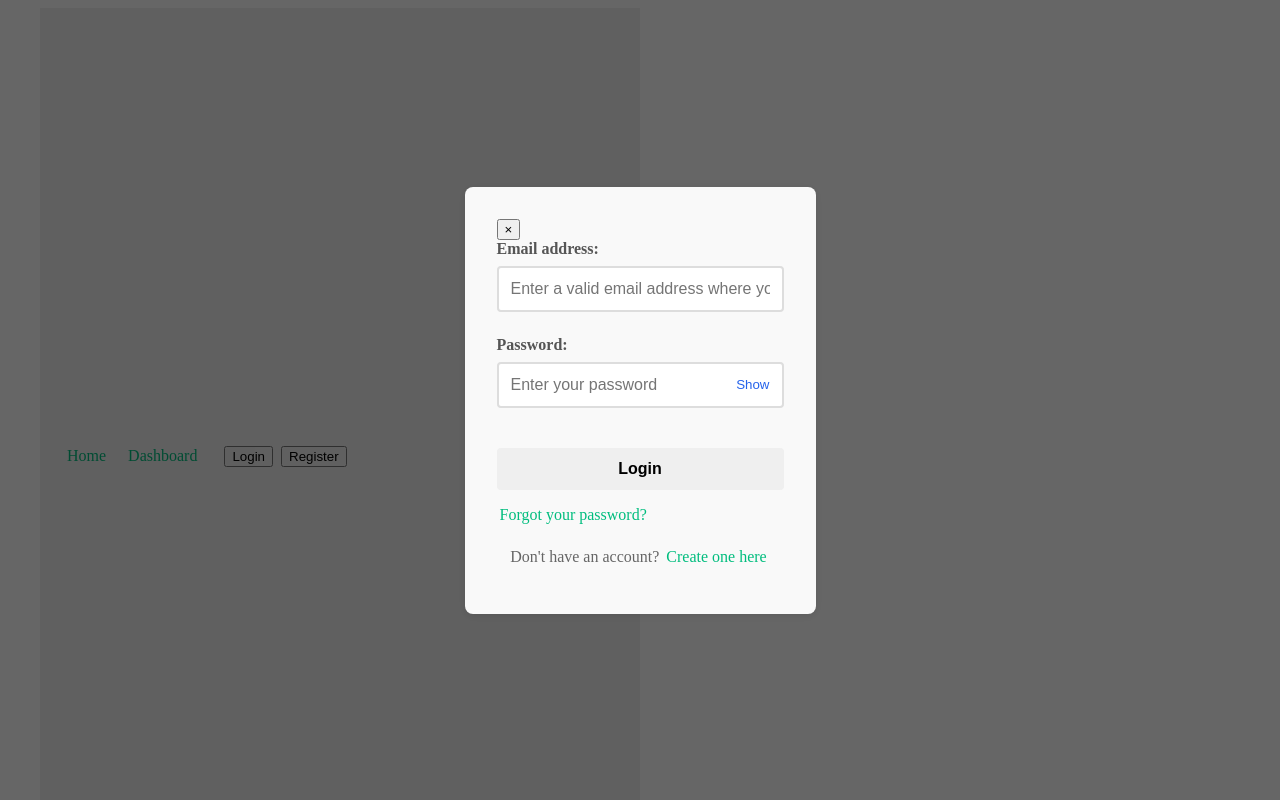
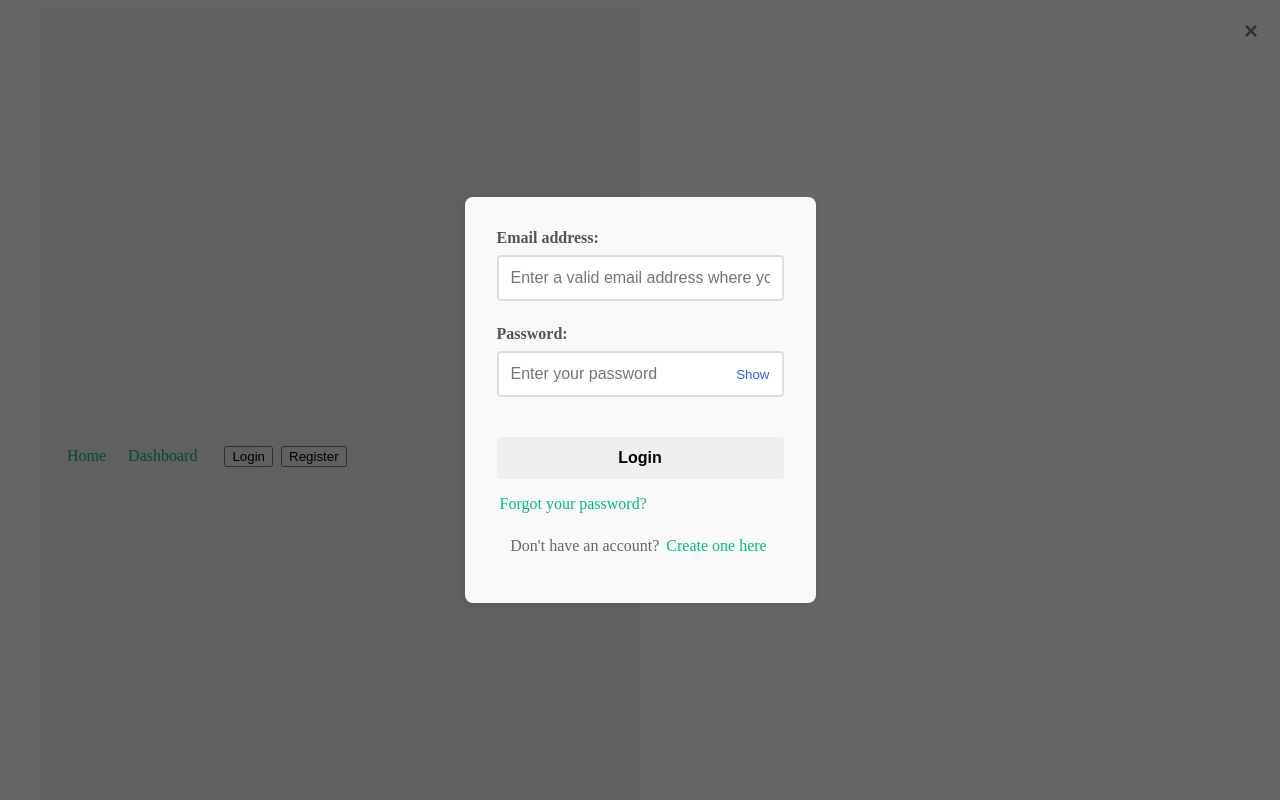
Before and after one commit to MiTOBrien/watchpal, a Vue app: page / in a window 1280 px wide. Both pictures are taken after a click on the button "Login". Shown: the top 800 px of the page. Built offline with nearby package versions, Linux system fonts and the light colour scheme; no server answers.

Commit message:
updates the modal layout display

```diff
--- a/src/components/LoginModal.vue
+++ b/src/components/LoginModal.vue
@@ -134,6 +134,18 @@ const login = async () => {
   z-index: 1000;
 }
 
+.close-btn {
+  position: absolute;
+  top: 1rem;
+  right: 1rem;
+  background: none;
+  border: none;
+  font-size: 1.5rem;
+  font-weight: bold;
+  cursor: pointer;
+  color: #333;
+}
+
 main {
   max-width: 600px;
   margin: 0 auto;
--- a/src/components/RegisterModal.vue
+++ b/src/components/RegisterModal.vue
@@ -67,9 +67,9 @@ const register = async () => {
 
 <template>
   <main>
-    <h1>Early Draft Society</h1>
-    <h2>Building Better Books Together</h2>
+    <div class="modal-overlay" @click.self="$emit('close')">
       <div class="registration-form">
+        <button class="close-btn" @click="$emit('close')">×</button>
         <form @submit.prevent="register">
           <div class="form-group">
             <label for="email">Email address:</label>
@@ -98,8 +98,8 @@ const register = async () => {
           <!-- Password Field -->
           <div class="form-group password-wrapper">
             <p v-if="!isPasswordValid" class="validation-message">
-            Password must be at least 8 characters and include uppercase, lowercase, and a number or
-            symbol.
+              Password must be at least 8 characters and include uppercase, lowercase, and a number
+              or symbol.
             </p>
             <label for="password">Password:</label>
             <div class="password-field">
@@ -148,7 +148,11 @@ const register = async () => {
             </label>
           </div>
 
-        <button type="submit" class="submit-btn" :disabled="!isPasswordValid || !doPasswordsMatch">
+          <button
+            type="submit"
+            class="submit-btn"
+            :disabled="!isPasswordValid || !doPasswordsMatch"
+          >
             Register
           </button>
         </form>
@@ -157,10 +161,36 @@ const register = async () => {
           <RouterLink to="/">Back to login</RouterLink>
         </p>
       </div>
+    </div>
   </main>
 </template>
 
 <style scoped>
+.modal-overlay {
+  position: fixed;
+  top: 0;
+  left: 0;
+  width: 100%;
+  height: 100%;
+  background: rgba(0, 0, 0, 0.6);
+  display: flex;
+  justify-content: center;
+  align-items: center;
+  z-index: 1000;
+}
+
+.close-btn {
+  position: absolute;
+  top: 1rem;
+  right: 1rem;
+  background: none;
+  border: none;
+  font-size: 1.5rem;
+  font-weight: bold;
+  cursor: pointer;
+  color: #333;
+}
+
 main {
   max-width: 600px;
   margin: 0 auto;
--- a/src/views/NavbarView.vue
+++ b/src/views/NavbarView.vue
@@ -17,6 +17,11 @@ const openLoginModal = (login) => {
 const openRegisterModal = (register) => {
   userStore.showRegisterModal = register
 }
+
+const handleLogout = () => {
+  userStore.logout()
+  router.push('/')
+}
 </script>
 
 <template>
@@ -29,7 +34,7 @@ const openRegisterModal = (register) => {
     <div class="navbar-end">
       <div v-if="userStore.isLoggedIn" class="navbar-item">
         Welcome, {{ name }} ({{ email }})
-        <button @click="userStore.logout(); router.push('/')" class="button is-light">Logout</button>
+        <button @click="handleLogout" class="button is-light">Logout</button>
       </div>
       <div v-else class="navbar-item">
         <button @click="openLoginModal" class="button is-primary">Login</button>
@@ -38,8 +43,11 @@ const openRegisterModal = (register) => {
     </div>
 
     <!-- Modals -->
-    <LoginModal v-if="userStore.showLoginModal" />
-    <RegisterModal v-if="userStore.showRegisterModal" />
+    <LoginModal v-if="userStore.showLoginModal" @close="userStore.showLoginModal = false" />
+    <RegisterModal
+      v-if="userStore.showRegisterModal"
+      @close="userStore.showRegisterModal = false"
+    />
   </div>
 </template>
 
```
Lines whose indentation alone changed are shown as unchanged.
